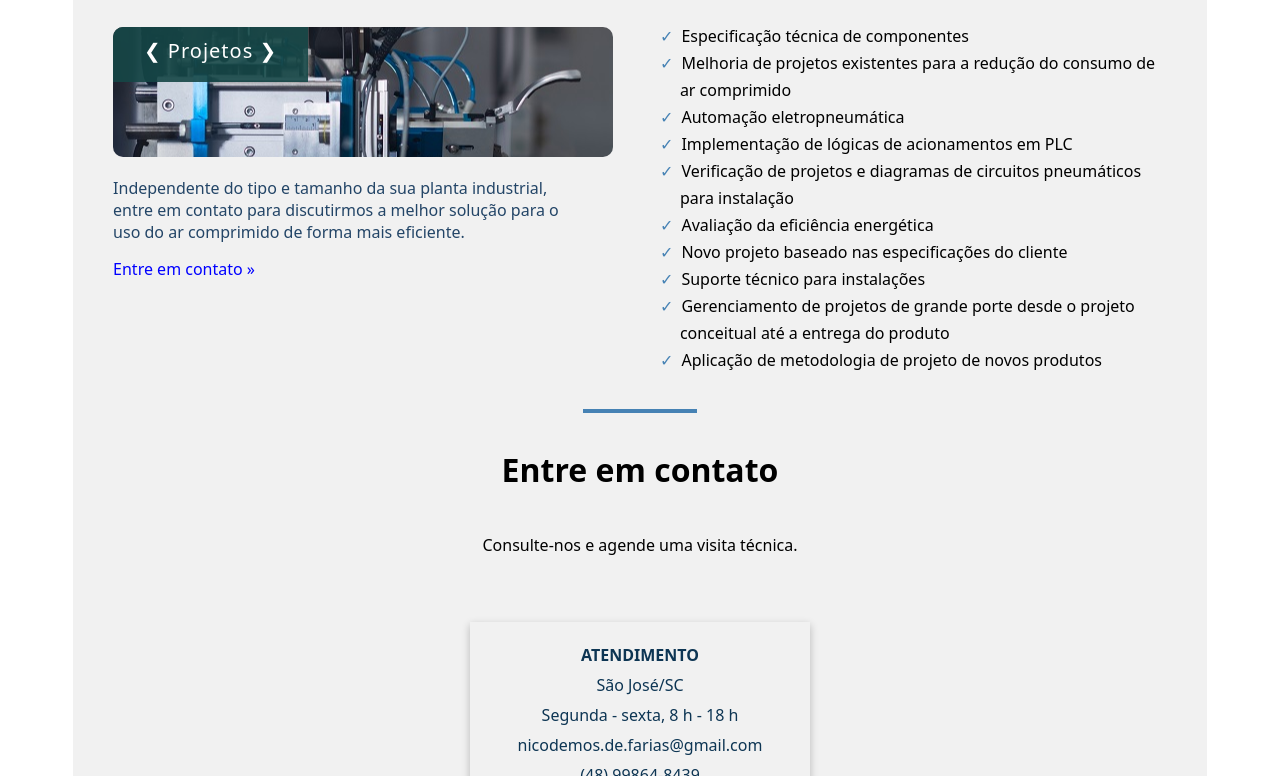
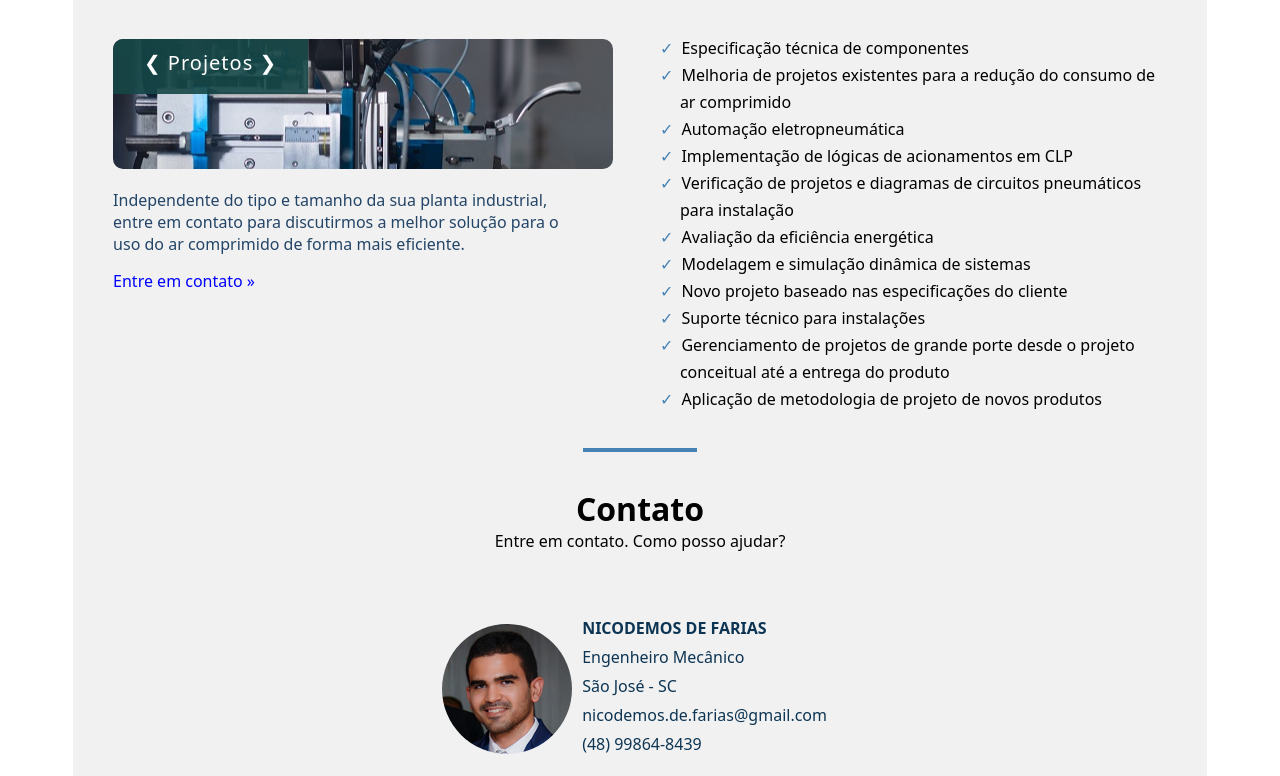
Before and after one commit to nicodemosdefarias/nicodemosdefarias.github.io, a plain HTML site: page index.html in a window 1280 px wide. Shown: the part 2024-2800 px from the top of the page. Drawn offline with Linux system fonts and the light colour scheme.

Commit message:
Contato - Adição da imagem

```diff
--- a/css/main.css
+++ b/css/main.css
@@ -75,7 +75,7 @@ a.mudar-idioma {
 
 div.idioma-seletor {
   position: static;
-  width: 110px;
+  width: 90px;
   float: right;
 }
 
@@ -412,8 +412,21 @@ li:before {
     background-color: auto;
 }
 
-.bloco-texto {
-    margin-top: 3em;
+.sobre-imagem {
+  width: 150px;
+  height: 150px;
+  float: left;
+  margin-left: 0px;
+  background-color: auto;
+}
+
+.foto {
+  display: block;
+  margin-left: auto;
+  margin-right: auto;
+  margin-top: 10px;
+
+  border-radius: 50%; /* para imagem em formato circular */
 }
 
 .h3 {
@@ -501,14 +514,6 @@ li:before {
     background-color: auto;
 }
 
-.rodape h1::after{
-    width: 100%;
-    height: 30px;
-    display: inline-block;
-    content: '';
-    margin: 0 auto;
-    background-color: auto;
-}
 
 .rodape-texto {
   position: static;
@@ -522,19 +527,19 @@ li:before {
 
 .rodape-atendimento {
   position: static;
-  width: 9cm;
-  height: 5cm;
+  width: 11cm;
+  height: 5.5cm;
   display: block;
   margin-left: auto;
   margin-right: auto;
   background-color: auto;
   color: #0d3553;
-  text-align: center;
-  line-height: 30px;
+  text-align: left;
+  line-height: 29px;
 
   padding-top: 0.5cm;
 
-  box-shadow: rgba(0, 0, 0, 0.24) 0px 3px 8px;
+  box-shadow: rgba(0, 0, 0, 0) 0px 3px 8px; /* antes (0,0,0,0.24) */
 }
 
 .rodape2 {
--- a/index.html
+++ b/index.html
@@ -28,7 +28,6 @@
     </div>
 
     <div class="idioma-seletor">
-      <font size="4px"> &#127760; </font>
       <a href="#" id="portugues" class="mudar-idioma">PT</a>
       <a href="#" id="ingles" class="mudar-idioma">EN</a>
     </div>
@@ -66,7 +65,7 @@
           Profissional habilitado (CREA-SC)
         </div>
         <div id="ingles" class="idioma">
-          <b> ABOUT </b> <br>
+          <b> ABOUT ME </b> <br>
           Master in Mechanical System Design <br>
           Hydraulic and Pneumatic Systems <br>
           Experience in projects in the industral sector <br>
@@ -97,12 +96,12 @@
           Todos os serviços acompanham ART
         </div>
         <div id="ingles" class="idioma">
-          <b> AREAS </b> <br>
+          <b> AREAS OF EXPERTISE </b> <br>
           Technical inspections <br>
           Maintenance planning <br>
           Hydraulic system design <br>
           Pneumatic system design <br>
-          All services include ART
+          (All services include ART)
         </div>
 
       </div>
@@ -179,7 +178,7 @@
             <li> Cranes </li>
             <li> Munk truck </li>
             <li> Forklifts </li>
-            <li> Pressure Vessels </li>
+            <li> Pressure vessels </li>
             <li> Air compressors </li>
             <li> Elevators </li>
             <li> Mobile hydraulic systems </li>
@@ -335,6 +334,7 @@
               <li> Verificação de projetos e diagramas de circuitos hidráulicos </li>
               <li> Elaboração de manuais de operação de máquinas </li>
               <li> Avaliação da eficiência energética </li>
+              <li> Modelagem e simulação dinâmica de sistemas </li>
               <li> Atendimento às normas de segurança no trabalho </li>
               <li> Suporte técnico para instalações </li>
               <li> Novo projeto baseado nas especificações do cliente </li>
@@ -352,6 +352,7 @@
               <li> Verification of designs and hydraulic circuit diagrams </li>
               <li> Elaboration of machine operation manuals </li>
               <li> Energy efficiency assessment </li>
+              <li> Modelling and simulation of dynamic systems </li>
               <li> Compliance with occupational safety standards </li>
               <li> Technical support for assembly </li>
               <li> New project based on customer specifications </li>
@@ -408,6 +409,7 @@
               <div id="portugues" class="idioma ativo">
                 <a href="#contato"> Entre em contato &raquo; </a>
               </div>
+
               <div id="ingles" class="idioma">
                 <a href="#contato"> Contact &raquo; </a>
               </div>
@@ -421,14 +423,14 @@
               <li> Especificação técnica de componentes </li>
               <li> Melhoria de projetos existentes para a redução do consumo de ar comprimido </li>
               <li> Automação eletropneumática </li>
-              <li> Implementação de lógicas de acionamentos em PLC </li>
+              <li> Implementação de lógicas de acionamentos em CLP </li>
               <li> Verificação de projetos e diagramas de circuitos pneumáticos para instalação </li>
               <li> Avaliação da eficiência energética </li>
+              <li> Modelagem e simulação dinâmica de sistemas </li>
               <li> Novo projeto baseado nas especificações do cliente </li>
               <li> Suporte técnico para instalações </li>
               <li> Gerenciamento de projetos de grande porte desde o projeto conceitual até a entrega do produto </li>
               <li> Aplicação de metodologia de projeto de novos produtos </li>
-
               <!-- <li> Elaboração de memorial descritivo com dimensionamento dos componentes </li> -->
             </ul>
           </div>
@@ -437,14 +439,14 @@
               <li> Component technical specifications </li>
               <li> Improvement of existing projects to reduce compressed air consumption </li>
               <li> Electropneumatic automation </li>
-              <li> Implementation CLP programming </li>
+              <li> PLC programming implementation </li>
               <li> Verification of designs and pneumatic circuit diagrams </li>
               <li> Energy efficiency asssessment </li>
+              <li> Modelling and simulation of dynamic systems </li>
               <li> Technical support for assembly </li>
               <li> New project based on customer specifications </li>
               <li> Management of large projects from conceptual design to product delivery </li>
               <li> Application of new product design methodology </li>
-
               <!-- <li> Elaboration of a descriptive memorial with dimensioning of the components </li> -->
             </ul>
           </div>
@@ -457,7 +459,7 @@
       <footer>
         <div class="rodape" id="contato">
           <div id="portugues" class="idioma ativo">
-            <h1> Entre em contato </h1>
+            <h1> Contato </h1>
           </div>
           <div id="ingles" class="idioma">
             <h1> Contact </h1>
@@ -465,26 +467,30 @@
 
           <div class="rodape-texto">
             <div id="portugues" class="idioma ativo">
-              Consulte-nos e agende uma visita técnica.
+              Entre em contato. Como posso ajudar?
             </div>
             <div id="ingles" class="idioma">
-              Consult us and schedule a technical visit.
+              Get in touch. How may I help you?
             </div>
 
-            <br><br><br>
+            <br><br>
 
             <div class="rodape-atendimento">
+              <div class="sobre-imagem">
+                <img class="foto" src="./img/img5.png">
+              </div>
+
               <div id="portugues" class="idioma ativo">
-                <b> ATENDIMENTO </b> <br>
-                São José/SC <br>
-                Segunda - sexta, 8 h - 18 h <br>
+                <b> NICODEMOS DE FARIAS </b> <br>
+                Engenheiro Mecânico <br>
+                São José - SC <br>
                 nicodemos.de.farias@gmail.com <br>
                 (48) 99864-8439
               </div>
               <div id="ingles" class="idioma">
-                <b> CONTACT INFO </b> <br>
+                <b> NICODEMOS DE FARIAS </b> <br>
+                Mechanical Engineer <br>
                 São José/SC <br>
-                Monday - Friday, 8 h - 18 h <br>
                 nicodemos.de.farias@gmail.com <br>
                 (48) 99864-8439
               </div>
```
Also changed, not shown: img/img5.PNG (added), 1 other file.
